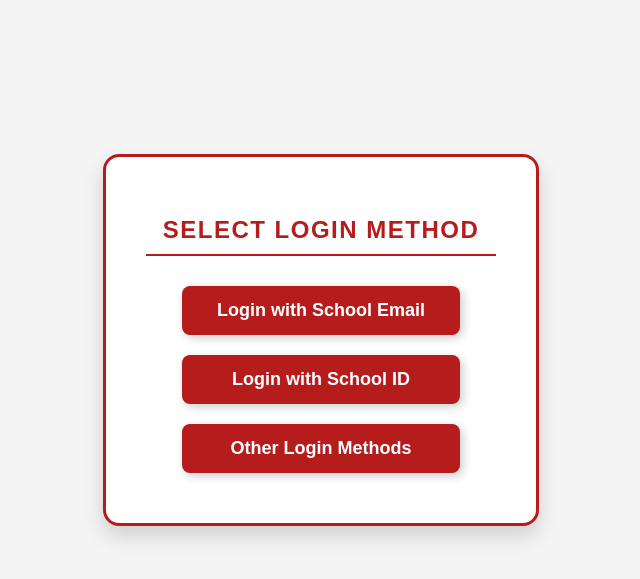
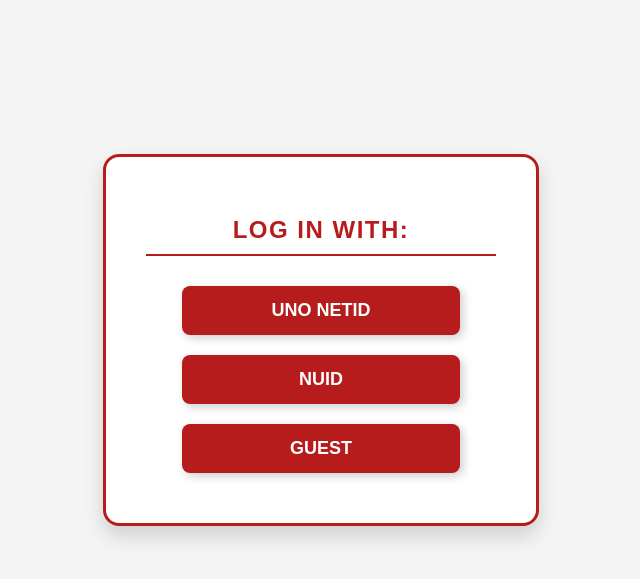
Before and after one commit to avaDLG/Capstone-Team-4, a Flask app: page / in a window 1280 px wide. Shown: the part 100-679 px from the top of the page, without its empty margins (319-959 px from the left). Run offline with Flask 3, Linux system fonts and the light colour scheme.

Commit message:
Changed title names to closely match MavLINK's

```diff
--- a/templates/login.html
+++ b/templates/login.html
@@ -3,7 +3,7 @@
 <head>
     <meta charset="UTF-8">
     <meta name="viewport" content="width=device-width, initial-scale=1.0">
-    <title>Login</title>
+    <title>University of Nebraska & State College Single Sign On</title>
     <link rel="stylesheet" href="{{ url_for('static', filename='style.css') }}">
 
     <style>
--- a/templates/login_selection.html
+++ b/templates/login_selection.html
@@ -3,7 +3,7 @@
 <head>
     <meta charset="UTF-8">
     <meta name="viewport" content="width=device-width, initial-scale=1.0">
-    <title>Select Login Method</title>
+    <title>MavLINK Login</title>
     <link rel="stylesheet" href="{{ url_for('static', filename='style.css') }}">
     <style>
         /* General Styling */
@@ -117,11 +117,11 @@
 
     <div class="content">
         <div class="login-container">
-            <h2>Select Login Method</h2>
+            <h2>Log In With:</h2>
             <div class="button-container">
-                <a href="{{ url_for('login', method='school_email') }}" class="login-option">Login with School Email</a>
-                <a href="{{ url_for('login', method='school_id') }}" class="login-option">Login with School ID</a>
-                <a href="{{ url_for('login', method='other') }}" class="login-option">Other Login Methods</a>
+                <a href="{{ url_for('login', method='school_email') }}" class="login-option">UNO NETID</a>
+                <a href="{{ url_for('login', method='school_id') }}" class="login-option">NUID</a>
+                <a href="{{ url_for('login', method='other') }}" class="login-option">GUEST</a>
             </div>
         </div>
     </div>
```
